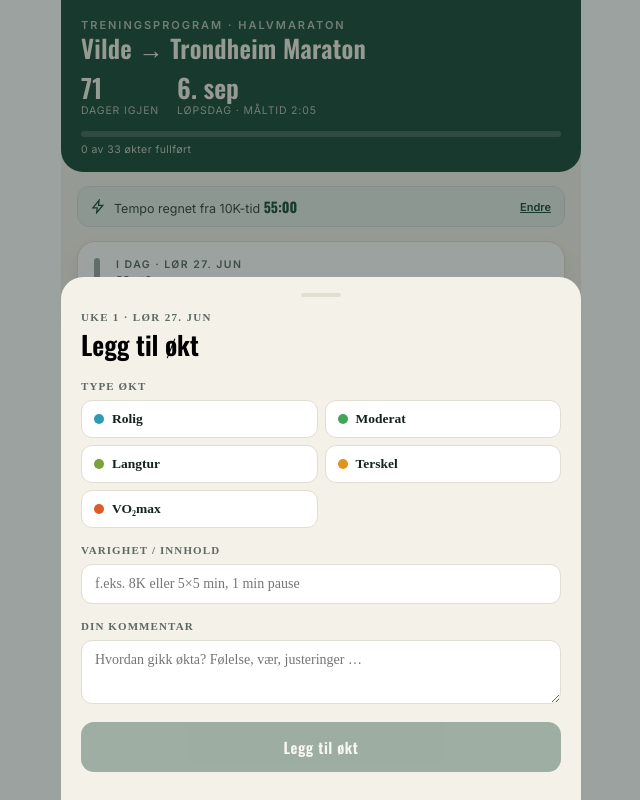
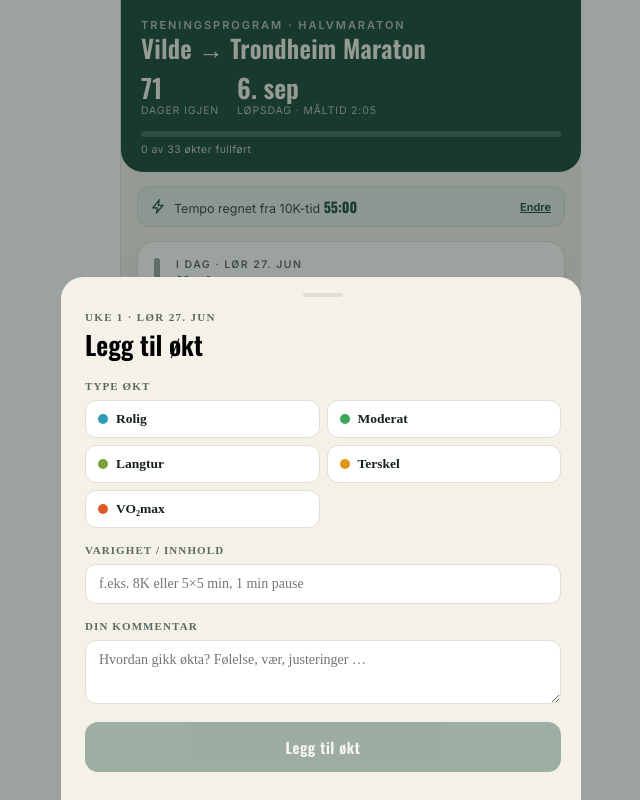
Before and after one commit to dj-robgod/VildeTreningsprogram, a plain HTML site: page index.html in a window 1280 px wide. Both pictures are taken after a click on the element 640 px from the left and 287 px from the top of the page. Shown: the whole page, without its empty margins (319-959 px from the left). Drawn offline with nearby package versions, Linux system fonts and the light colour scheme.

Commit message:
Add files via upload

```diff
--- a/index.html
+++ b/index.html
@@ -7,7 +7,7 @@
   --shadow:0 1px 2px rgba(20,35,29,.06), 0 8px 24px rgba(20,35,29,.06);
 }
 *{box-sizing:border-box;margin:0;padding:0}
-#app{font-family:'Inter',system-ui,sans-serif;color:var(--ink);background:var(--paper);min-height:100vh;max-width:520px;margin:0 auto;padding:0 0 84px;position:relative;-webkit-font-smoothing:antialiased}
+#app{font-family:'Inter',system-ui,sans-serif;color:var(--ink);background:var(--paper);min-height:100vh;max-width:520px;margin:0 auto;padding:0 0 22px 60px;position:relative;-webkit-font-smoothing:antialiased}
 .osw{font-family:'Oswald',sans-serif}.tnum{font-variant-numeric:tabular-nums}
 .hdr{position:sticky;top:0;z-index:30;background:var(--pine);color:#F4F1E9;padding:18px 20px 16px;border-bottom-left-radius:22px;border-bottom-right-radius:22px}
 .hdr .eyebrow{font-size:11px;letter-spacing:.18em;text-transform:uppercase;opacity:.7;font-weight:600}
@@ -49,13 +49,13 @@
 .wkhead2.first{margin-top:4px}
 .wkhead2 .w2{font-family:'Oswald';font-size:16px;font-weight:600;display:flex;align-items:center}
 .wkhead2 .rng{font-size:12px;color:var(--muted)}
-.calwrap{overflow-x:auto;margin:0 -4px;padding:0 4px 8px;-webkit-overflow-scrolling:touch}
-.calgrid{display:grid;gap:5px;align-items:stretch}
+.calwrap{overflow-x:auto;margin:0 -16px;padding:0 6px 8px;-webkit-overflow-scrolling:touch}
+.calgrid{display:grid;gap:4px;align-items:stretch}
 .calhd-day{display:flex;align-items:center;justify-content:center;font-size:10px;letter-spacing:.02em;text-transform:uppercase;color:var(--muted);font-weight:700;padding-bottom:2px}
 .calhd-day.we{color:#B6713A}
 .calwk{display:flex;align-items:center;justify-content:center;gap:2px;font-family:'Oswald';font-size:13px;font-weight:600;color:var(--pine)}
 .calwk .tp{background:#F3E6CF;color:#9A6B12;border-radius:99px;padding:0 3px;font-size:8.5px;font-family:'Inter',sans-serif;font-weight:700}
-.cell{background:var(--card);border:1px solid var(--line);border-top-width:3px;border-radius:9px;padding:4px 5px 6px;min-height:70px;cursor:pointer;position:relative;display:flex;flex-direction:column;gap:1px;transition:.12s;overflow:hidden}
+.cell{background:var(--card);border:1px solid var(--line);border-top-width:3px;border-radius:9px;padding:4px 4px 6px;min-height:70px;cursor:pointer;position:relative;display:flex;flex-direction:column;gap:1px;transition:.12s;overflow:hidden}
 .cell:active{transform:scale(.97)}
 .cell.rest{background:#FBFAF6}
 .cell.today-c{outline:2px solid var(--pine);outline-offset:0}
@@ -134,14 +134,15 @@
 .tips h3{font-family:'Oswald';font-size:14px;letter-spacing:.04em;margin-bottom:8px;color:var(--pine)}
 .tips li{font-size:12.5px;color:#33453C;line-height:1.5;margin-bottom:9px;list-style:none;padding-left:18px;position:relative}
 .tips li::before{content:'';position:absolute;left:0;top:7px;width:7px;height:7px;border-radius:99px;background:var(--pine)}
-.nav{position:fixed;bottom:0;left:50%;transform:translateX(-50%);width:100%;max-width:520px;background:rgba(255,255,255,.92);backdrop-filter:blur(10px);border-top:1px solid var(--line);display:flex;z-index:40;padding:6px 8px 10px}
-.nav button{flex:1;background:none;border:none;cursor:pointer;color:var(--muted);padding:6px 0;display:flex;flex-direction:column;align-items:center;gap:3px;font-family:inherit}
-.nav button.on{color:var(--pine)}
+.nav{position:fixed;top:0;bottom:0;left:0;width:60px;background:rgba(255,255,255,.95);backdrop-filter:blur(10px);border-right:1px solid var(--line);display:flex;flex-direction:column;justify-content:center;gap:6px;z-index:40;padding:12px 4px}
+.nav button{background:none;border:none;cursor:pointer;color:var(--muted);padding:9px 0;display:flex;flex-direction:column;align-items:center;gap:3px;font-family:inherit;border-radius:13px}
+.nav button.on{color:var(--pine);background:var(--pine-soft)}
 .nav button svg{width:22px;height:22px;stroke:currentColor;fill:none;stroke-width:2;stroke-linecap:round;stroke-linejoin:round}
-.nav button span{font-size:10.5px;font-weight:600;letter-spacing:.02em}
+.nav button span{font-size:9.5px;font-weight:600;letter-spacing:.01em}
+@media(min-width:521px){.nav{left:calc(50% - 260px)}}
 .scrim{position:fixed;inset:0;background:rgba(20,35,29,.42);z-index:50;opacity:0;pointer-events:none;transition:.2s;display:flex;align-items:flex-end;justify-content:center;overflow-y:auto}
 .scrim.on{opacity:1;pointer-events:auto}
-.sheet{background:var(--paper);width:100%;max-width:520px;border-top-left-radius:22px;border-top-right-radius:22px;padding:8px 20px 28px;transform:translateY(20px);transition:.25s}
+.sheet{background:var(--paper);width:100%;max-width:520px;border-top-left-radius:22px;border-top-right-radius:22px;padding:8px 20px 28px 24px;transform:translateY(20px);transition:.25s}
 .scrim.on .sheet{transform:translateY(0)}
 .grab{width:40px;height:4px;border-radius:99px;background:var(--line);margin:8px auto 14px}
 .sheet .dtag{font-size:11px;letter-spacing:.12em;text-transform:uppercase;color:var(--muted);font-weight:600;display:flex;align-items:center;gap:8px}
@@ -425,7 +426,7 @@ function renderMonth(mi){
   const list=document.getElementById('dayList');list.innerHTML='';
   const wrap=document.createElement('div');wrap.className='calwrap';
   const grid=document.createElement('div');grid.className='calgrid';
-  grid.style.gridTemplateColumns='30px repeat(7,minmax(40px,1fr))';
+  grid.style.gridTemplateColumns='28px repeat(7,minmax(36px,1fr))';
   grid.appendChild(document.createElement('div')); // corner
   for(let di=0;di<7;di++){const h=document.createElement('div');h.className='calhd-day'+((di>=5)?' we':'');h.textContent=DOW[di];grid.appendChild(h);}
   ws.forEach(wi=>{
@@ -442,7 +443,7 @@ function renderMonth(mi){
 let sheetCtx=null,addType=null;
 function openSheet(wi,di){
   const d=effDay(wi,di);
-  if(d.t==='rest')renderAddSheet(wi,di);else renderDetailSheet(wi,di,d);
+  if(d.t==='rest')renderFormSheet(wi,di,false);else renderDetailSheet(wi,di,d);
   document.getElementById('scrim').classList.add('on');
 }
 function closeSheet(){document.getElementById('scrim').classList.remove('on');renderAll();}
@@ -465,35 +466,42 @@ function renderDetailSheet(wi,di,d){
     ${commentBlock(id)}
     <button class="donebtn ${done[id]?'is-done':''}" id="dbtn">${done[id]?'✓ Fullført – angre':'Marker som fullført'}</button>
     <div class="linkbtns">
+      <button class="resetbtn" id="editBtn">Endre økt</button>
       <button class="delbtn" id="delBtn">Slett økt</button>
-      ${(overrides[id]&&baseHad)?'<button class="resetbtn" id="resetBtn">Tilbakestill original</button>':''}
-    </div>`;
+    </div>
+    ${(overrides[id]&&baseHad)?'<div class="linkbtns" style="margin-top:10px"><button class="resetbtn" id="resetBtn">Tilbakestill original</button></div>':''}`;
   bindComment(id);
   document.getElementById('dbtn').onclick=()=>{toggle(id);closeSheet();};
+  document.getElementById('editBtn').onclick=()=>renderFormSheet(wi,di,true);
   document.getElementById('delBtn').onclick=()=>{deleteDay(wi,di);closeSheet();};
   const rb=document.getElementById('resetBtn');if(rb)rb.onclick=()=>{delete overrides[id];save('vilde-hm-overrides',overrides);closeSheet();};
 }
 
-function renderAddSheet(wi,di){
+function renderFormSheet(wi,di,isEdit){
   const w=WEEKS[wi];const dt=dayDate(wi,di);const id=sid(w.n,di);
-  const baseHad=baseDay(wi,di).t!=='rest';addType=null;
+  const base=effDay(wi,di);const baseHad=baseDay(wi,di).t!=='rest';
+  addType=isEdit?base.t:null;
   const types=['rolig','mod','long','thr','vo2'];
-  const btns=types.map(t=>`<button class="typebtn" data-t="${t}"><span class="dot" style="background:${COLORS[t]}"></span>${PRESET[t].label}</button>`).join('');
+  const btns=types.map(t=>`<button class="typebtn${(isEdit&&t===base.t)?' sel':''}" data-t="${t}"><span class="dot" style="background:${COLORS[t]}"></span>${PRESET[t].label}</button>`).join('');
   document.getElementById('sheet').innerHTML=`<div class="grab"></div>
     <div class="dtag">Uke ${w.n} · ${DOW[di]} ${fmtShort(dt)}</div>
-    <h2>Legg til økt</h2>
+    <h2>${isEdit?'Endre økt':'Legg til økt'}</h2>
     <div class="field"><label>Type økt</label><div class="typegrid" id="typeGrid">${btns}</div></div>
-    <div class="field"><label>Varighet / innhold</label><input id="addDur" placeholder="f.eks. 8K eller 5×5 min, 1 min pause"></div>
+    <div class="field"><label>Varighet / innhold</label><input id="addDur" placeholder="f.eks. 8K eller 5×5 min, 1 min pause" value="${isEdit?esc(base.d):''}"></div>
     ${commentBlock(id)}
-    <button class="addbtn" id="addBtn" disabled>Legg til økt</button>
-    ${baseHad?'<div class="linkbtns"><button class="resetbtn" id="restoreBtn">Gjenopprett original økt</button></div>':''}`;
+    <button class="addbtn" id="addBtn"${isEdit?'':' disabled'}>${isEdit?'Lagre endringer':'Legg til økt'}</button>
+    ${(isEdit||baseHad)?'<div class="linkbtns" style="margin-top:10px">'+(isEdit?'<button class="delbtn" id="delBtn2">Slett økt</button>':'')+(baseHad?'<button class="resetbtn" id="restoreBtn">'+(isEdit?'Tilbakestill original':'Gjenopprett original')+'</button>':'')+'</div>':''}`;
   bindComment(id);
   document.querySelectorAll('#typeGrid .typebtn').forEach(b=>{b.onclick=()=>{addType=b.dataset.t;document.querySelectorAll('#typeGrid .typebtn').forEach(x=>x.classList.toggle('sel',x===b));document.getElementById('addBtn').disabled=false;};});
   document.getElementById('addBtn').onclick=()=>{
-    if(!addType)return;const p=PRESET[addType];
-    overrides[id]={t:addType,d:document.getElementById('addDur').value.trim(),lo:p.lo,hi:p.hi,pre:p.pre,post:'',custom:true};
-    save('vilde-hm-overrides',overrides);closeSheet();
+    if(!addType)return;let lo,hi,pre,post,fixed;
+    if(isEdit&&addType===base.t){lo=base.lo;hi=base.hi;pre=base.pre||'';post=base.post||'';fixed=base.fixed;}
+    else{const p=PRESET[addType];lo=p.lo;hi=p.hi;pre=p.pre;post='';}
+    const o={t:addType,d:document.getElementById('addDur').value.trim(),lo,hi,pre,post,custom:true};
+    if(fixed)o.fixed=fixed;
+    overrides[id]=o;save('vilde-hm-overrides',overrides);closeSheet();
   };
+  const db=document.getElementById('delBtn2');if(db)db.onclick=()=>{deleteDay(wi,di);closeSheet();};
   const rb=document.getElementById('restoreBtn');if(rb)rb.onclick=()=>{delete overrides[id];save('vilde-hm-overrides',overrides);closeSheet();};
 }
 
```
